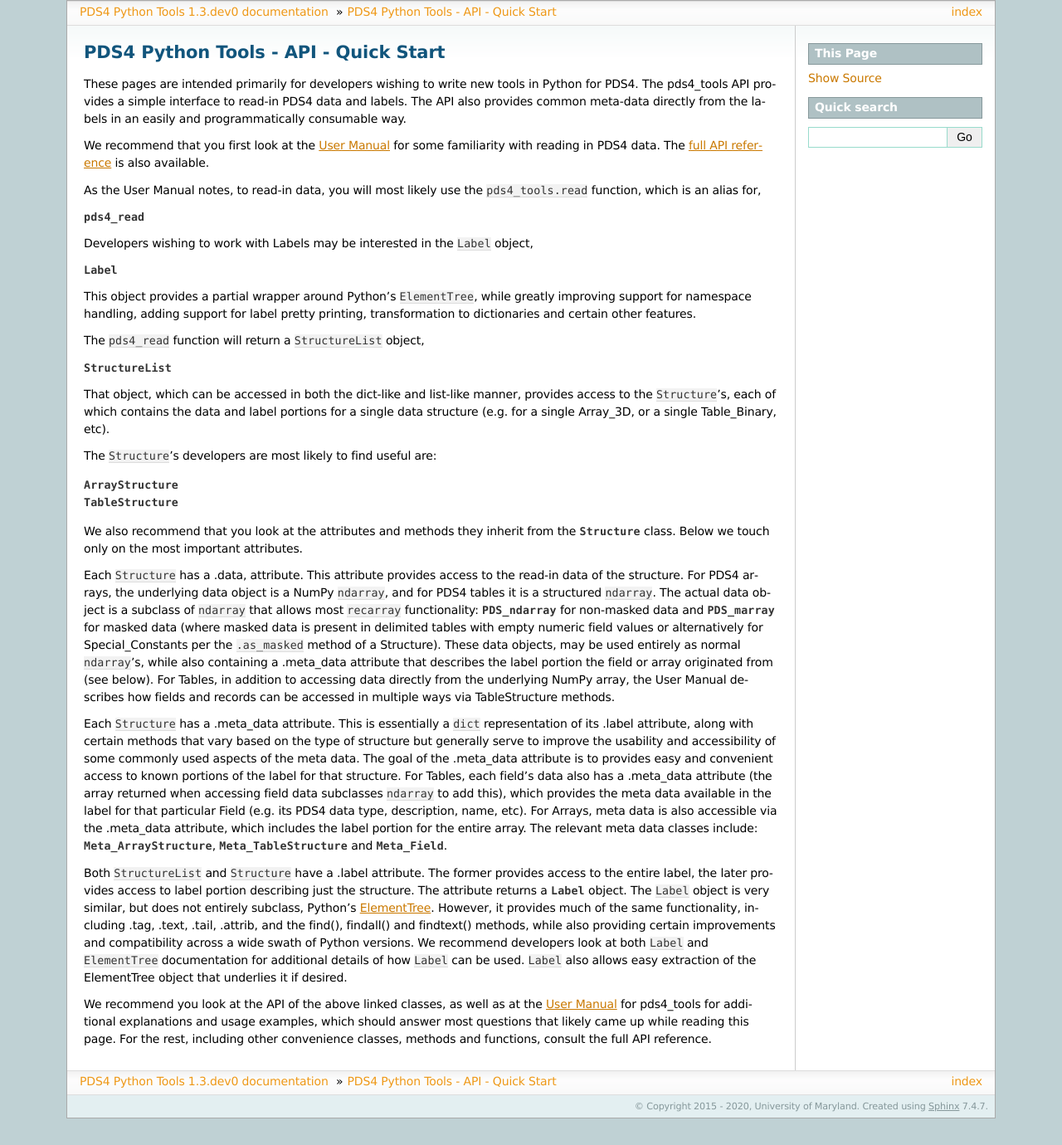
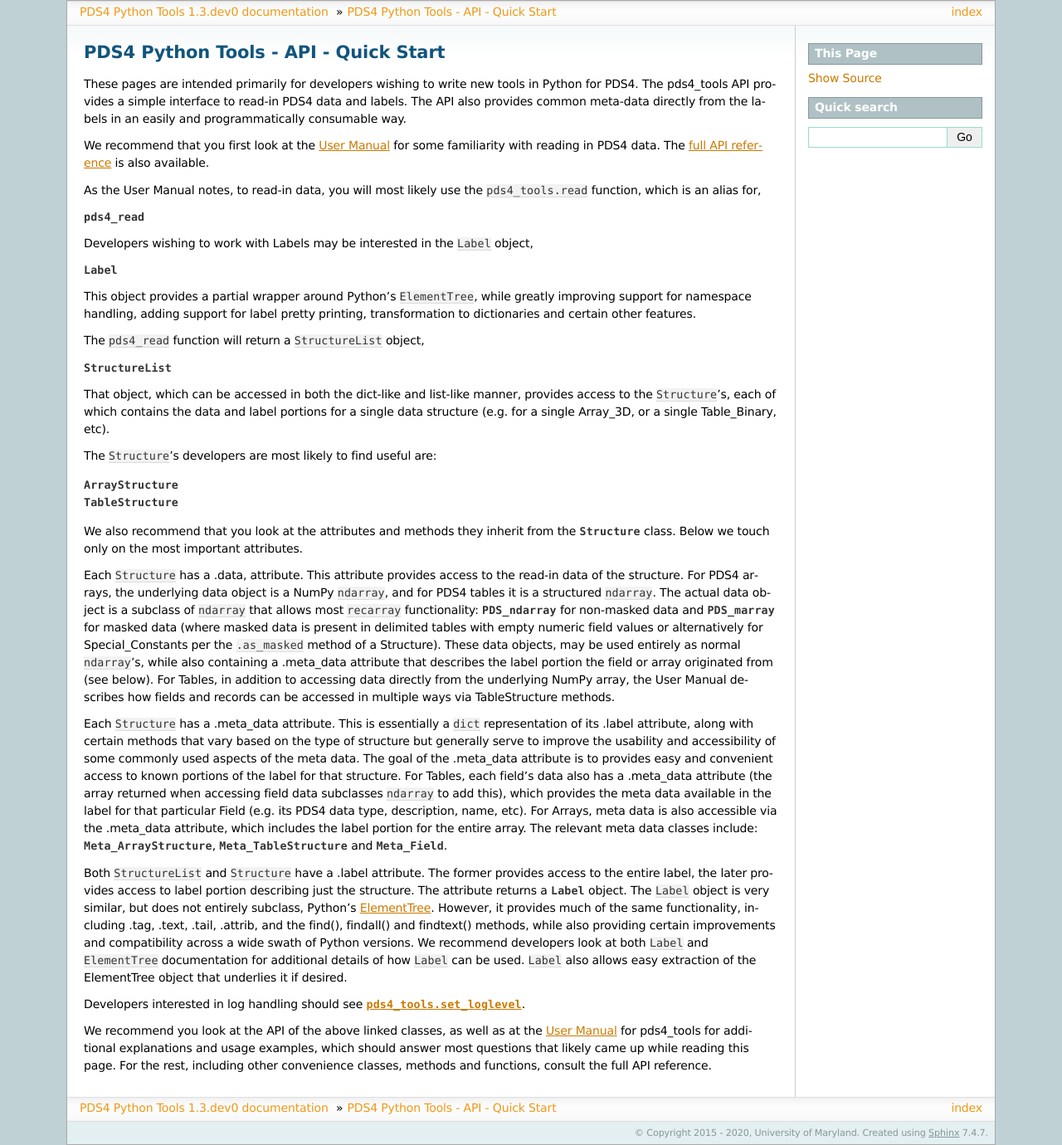
Before and after one commit to Small-Bodies-Node/pds4_tools, a Sphinx documentation site: the page built from doc/api_quick_start.rst, in a window 1280 px wide. Shown: the whole page at 83% size. Built offline with Sphinx 7.4.7, drawn with Linux system fonts in a browser that asks for light colours; before the commit the page ends 1348 px from its top, so only the background shows below that.

Commit message:
DOC: Add note about `pds4_tools.set_loglevel` to API Quick Start

```diff
--- a/doc/api_quick_start.rst
+++ b/doc/api_quick_start.rst
@@ -85,6 +85,8 @@ versions. We recommend developers look at both ``Label`` and ``ElementTree``
 documentation for additional details of how ``Label`` can be used. ``Label``
 also allows easy extraction of the ElementTree object that underlies it if desired.
 
+Developers interested in log handling should see `pds4_tools.set_loglevel`.
+
 We recommend you look at the API of the above linked classes, as well as at the
 :ref:`User Manual <user_manual>` for pds4_tools for additional explanations and
 usage examples, which should answer most questions that likely came up
```
